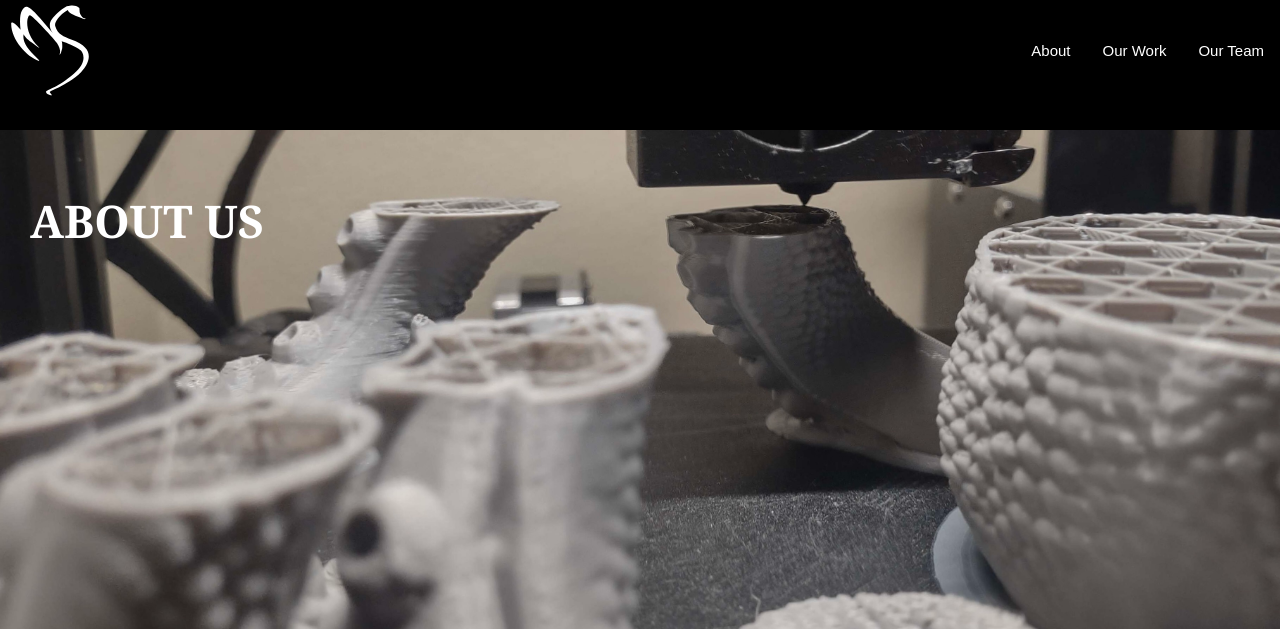
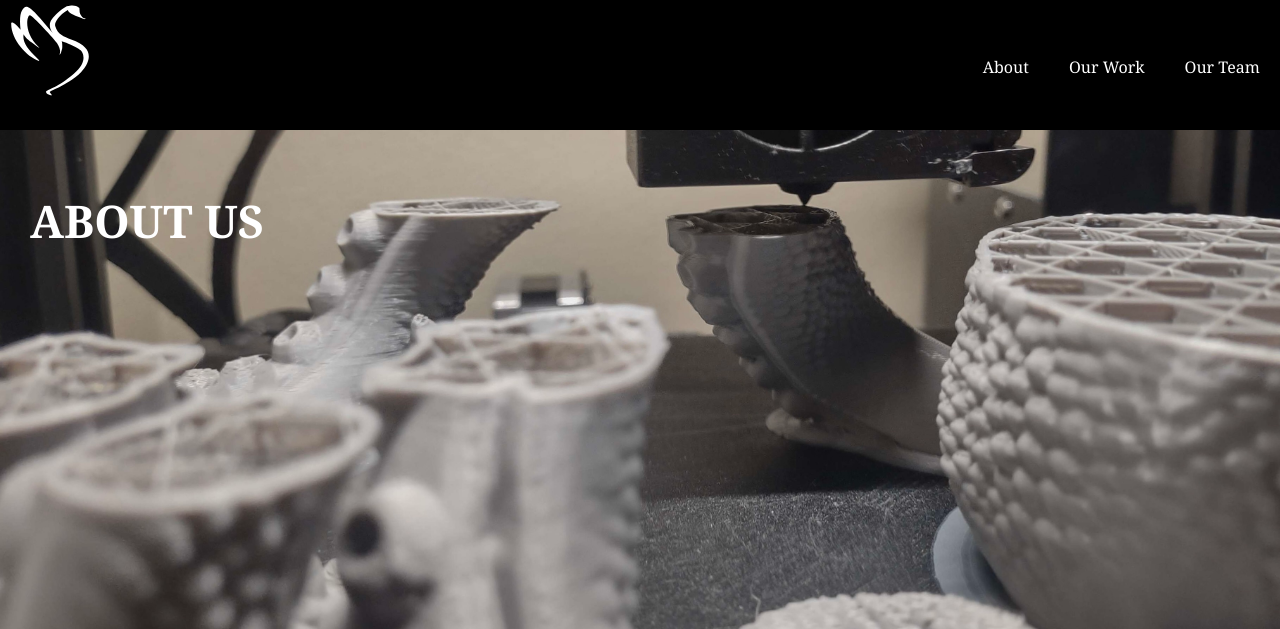
Before and after one commit to blackswan3dprinting/blackswan3dprinting.github.io, a Flask app: page /about/ in a window 1280 px wide. Shown: the top 629 px of the page. Run offline with Flask 2, Linux system fonts and the light colour scheme.

Commit message:
restructured header buttons

```diff
--- a/src/bs3d/website/static/js/buttons.js
+++ /dev/null
@@ -1,16 +0,0 @@
-let button_about = document.getElementById("button-about");
-let button_shop = document.getElementById("button-shop");
-let button_our_work = document.getElementById("button-our-work");
-let button_team = document.getElementById("button-team");
-
-button_about.addEventListener('click', () => {
-    window.location.href = "/about/"
-})
-
-button_our_work.addEventListener('click', () => {
-    window.location.href = "/showcase/"
-})
-
-button_team.addEventListener('click', () => {
-    window.location.href = "/our-team/"
-})
--- a/src/bs3d/website/static/styles/about.css
+++ b/src/bs3d/website/static/styles/about.css
@@ -199,4 +199,20 @@ footer a:hover {
   height: 300px;
 }
 
+.header-button {
+  height: 20px;
+  width: auto;
+  margin: 20px;
+}
+.header-button a {
+  text-decoration: none;
+  color: white;
+}
+.header-button:hover {
+  cursor: pointer;
+}
+.header-button:hover a {
+  color: #F4E04D;
+}
+
 /*# sourceMappingURL=about.css.map */
--- a/src/bs3d/website/static/styles/about.scss
+++ b/src/bs3d/website/static/styles/about.scss
@@ -234,3 +234,23 @@ footer {
     text-align: center;
     height: 300px
 }
+
+.header-button {
+    height: 20px;
+    width: auto;
+
+    margin: 20px;
+
+    a {
+        text-decoration: none;
+        color: white;
+    }
+
+    &:hover {
+        cursor: pointer;
+
+        a {
+            color: $YELLOW;
+        }
+    }
+}
--- a/src/bs3d/website/templates/about.html
+++ b/src/bs3d/website/templates/about.html
@@ -32,13 +32,23 @@
         <header>
             <img src="https://blackswan3d.com/static/images/transparent-logo-bird.svg" width="100" height="100">
             <div id="header-menu">
-                <button id="button-about" class="header-menu-button">About</button>
-                <button id="button-our-work" class="header-menu-button">Our Work</button>
-                <button id="button-team" class="header-menu-button">Our Team</button>
+                <div class="header-button">
+                    <a href="/about/">
+                        <p>About</p>
+                    </a>
+                </div>
+                <div class="header-button">
+                    <a href="/showcase/">
+                        <p>Our Work</p>
+                    </a>
+                </div>
+                <div class="header-button">
+                    <a href="/our-team/">
+                        <p>Our Team</p>
+                    </a>
+                </div>
             </div>
         </header>
-
-        <script src="../static/js/buttons.js"></script>
 
         <div id="content">
             <div id="rare-quality">
```
Also changed, not shown: src/bs3d/website/static/styles/our_team.css (+16 -0 lines), src/bs3d/website/static/styles/our_team.scss (+20 -0 lines), src/bs3d/website/static/styles/showcase.css (+16 -0 lines), src/bs3d/website/static/styles/showcase.scss (+20 -0 lines), src/bs3d/website/templates/our_team.html (+15 -5 lines), src/bs3d/website/templates/showcase.html (+15 -5 lines).
